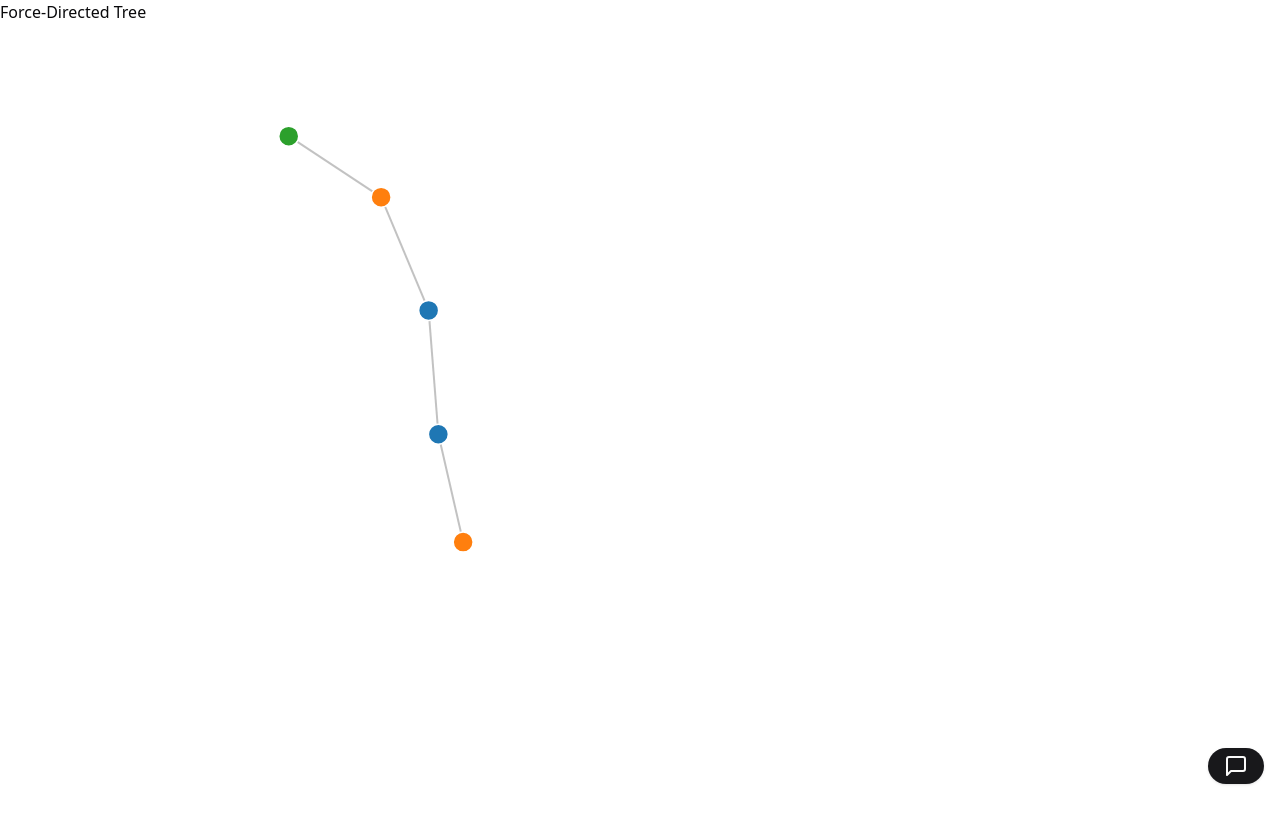
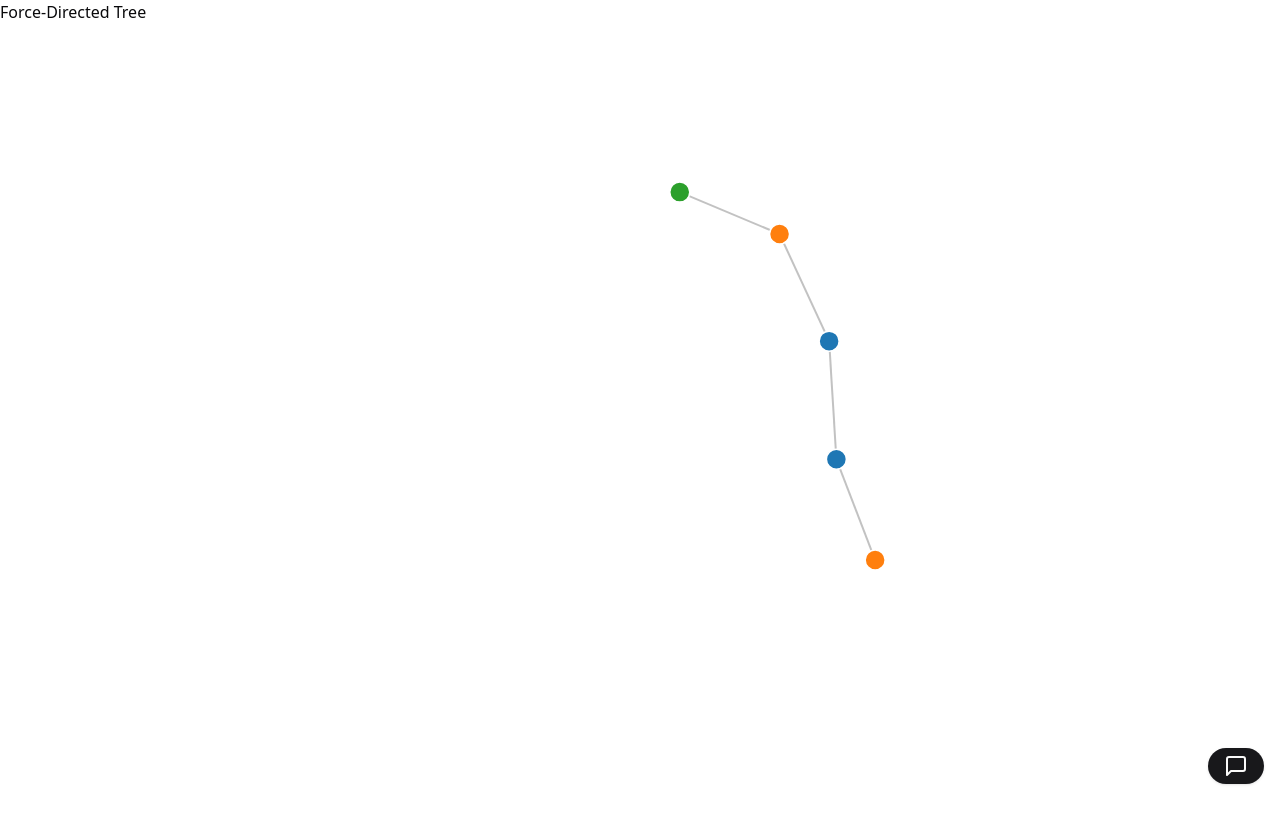
Before and after one commit to RAVEYUS/Daccy, a Next.js app: page /pages/graph in a window 1280 px wide. Before the commit the page ends 800 px from the top, so only its background shows below. Built offline with nearby package versions, Linux system fonts and the light colour scheme.

Commit message:
changes to tree

```diff
--- a/app/pages/graph/page.tsx
+++ b/app/pages/graph/page.tsx
@@ -19,9 +19,9 @@ const TreePage = () => {
   ];
 
   return (
-    <div>
+    <div className='overflow-x-hidden'>
       <h1>Force-Directed Tree</h1>
-      <ForceDirectedTree nodes={nodes} links={links} width={800} height={600} />
+      <ForceDirectedTree nodes={nodes} links={links} width={1920} height={800} />
     </div>
   );
 };
--- a/components/loadGraph.js
+++ b/components/loadGraph.js
@@ -3,7 +3,7 @@
 import React, { useEffect, useRef } from 'react';
 import * as d3 from 'd3';
 
-const ForceDirectedTree = ({ width = 800, height = 600, nodes, links }) => {
+const ForceDirectedTree = ({ width , height , nodes, links }) => {
   const svgRef = useRef(null);
 
   useEffect(() => {
@@ -23,8 +23,8 @@ const ForceDirectedTree = ({ width = 800, height = 600, nodes, links }) => {
           .id((d) => d.id)
           .distance(100)
       )
-      .force('charge', d3.forceManyBody().strength(-400))
-      .force('center', d3.forceCenter(width / 2, height / 2));
+      .force('charge', d3.forceManyBody().strength(-300))
+      .force('center', d3.forceCenter(width / 2.4, height / 2.4));
 
     // Create links
     const link = svg
```
